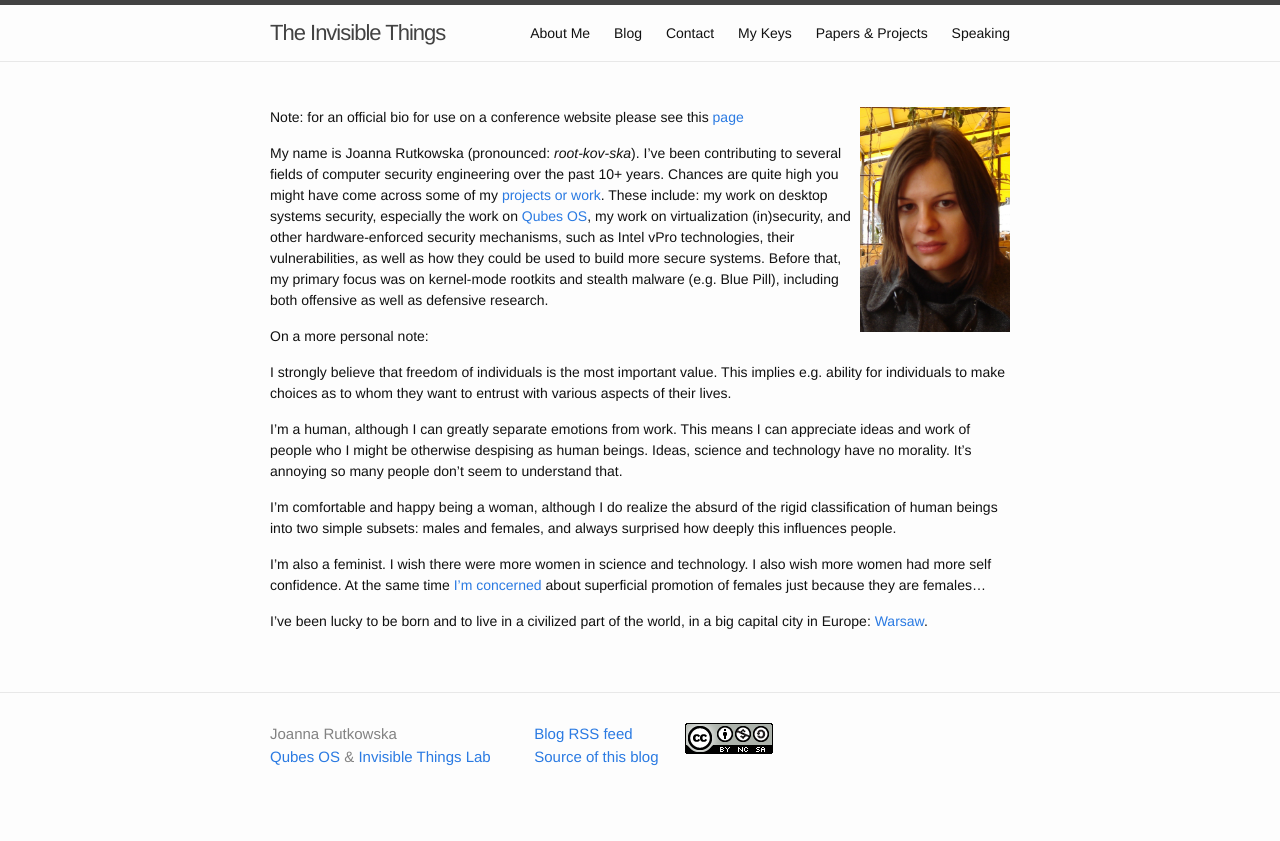
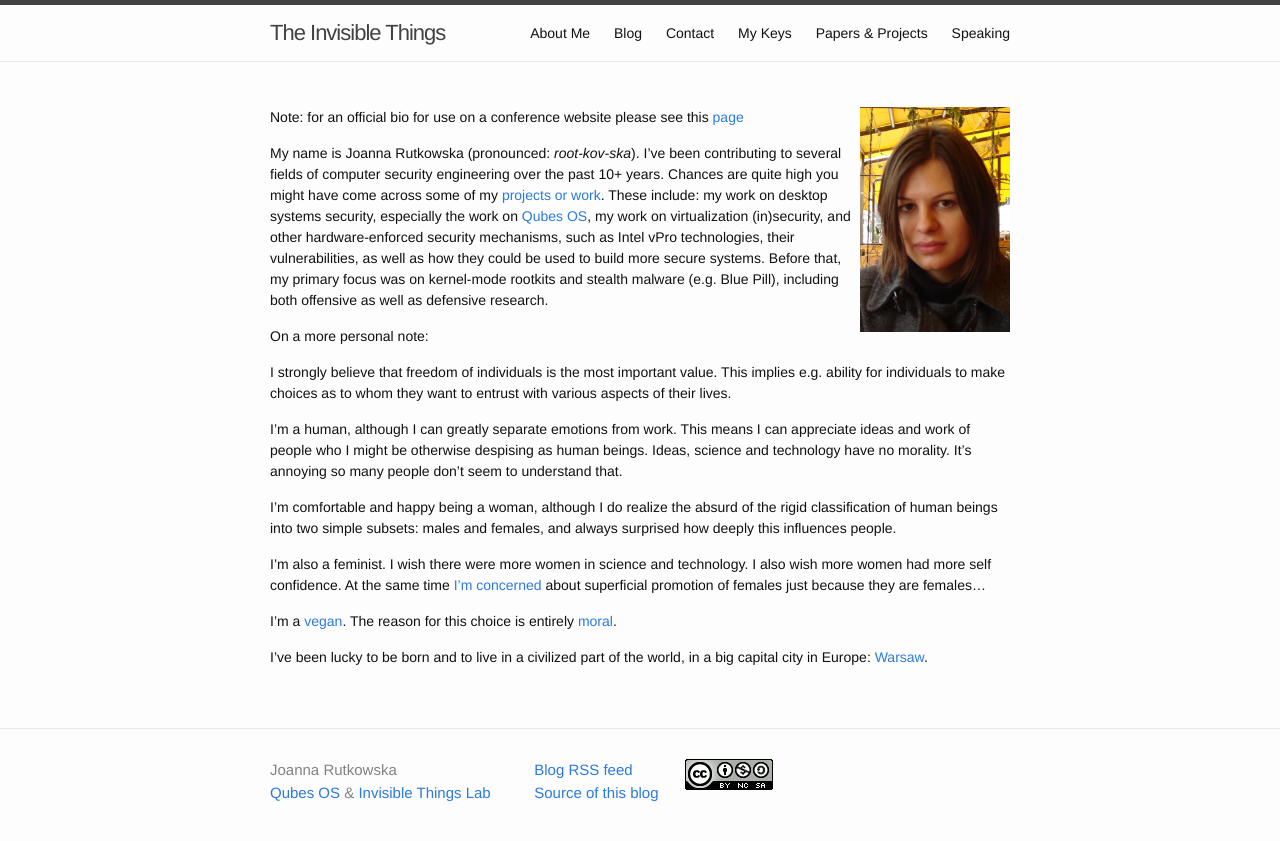
Before and after one commit to rootkovska/rootkovska.github.io, a Jekyll site: the page built from about.md, in a window 1280 px wide. Shown: the top 841 px of the page. Built offline with Jekyll 4.4.1, drawn with Linux system fonts in a browser that asks for light colours; Markdown is read by kramdown in place of the engine named in the settings.

Commit message:
About: mention I'm vegan also on this page

```diff
--- a/about.md
+++ b/about.md
@@ -40,5 +40,8 @@ also wish more women had more self confidence. At the same time [I'm
 concerned](https://twitter.com/rootkovska/status/530109601254223872) about
 superficial promotion of females just because they are females...
 
+I'm a [vegan](https://en.wikipedia.org/wiki/Veganism). The reason for this
+choice is entirely [moral](https://vimeo.com/ondemand/earthlings).
+
 I've been lucky to be born and to live in a civilized part of the world, in a
 big capital city in Europe: [Warsaw](https://vimeo.com/86112812).
```
